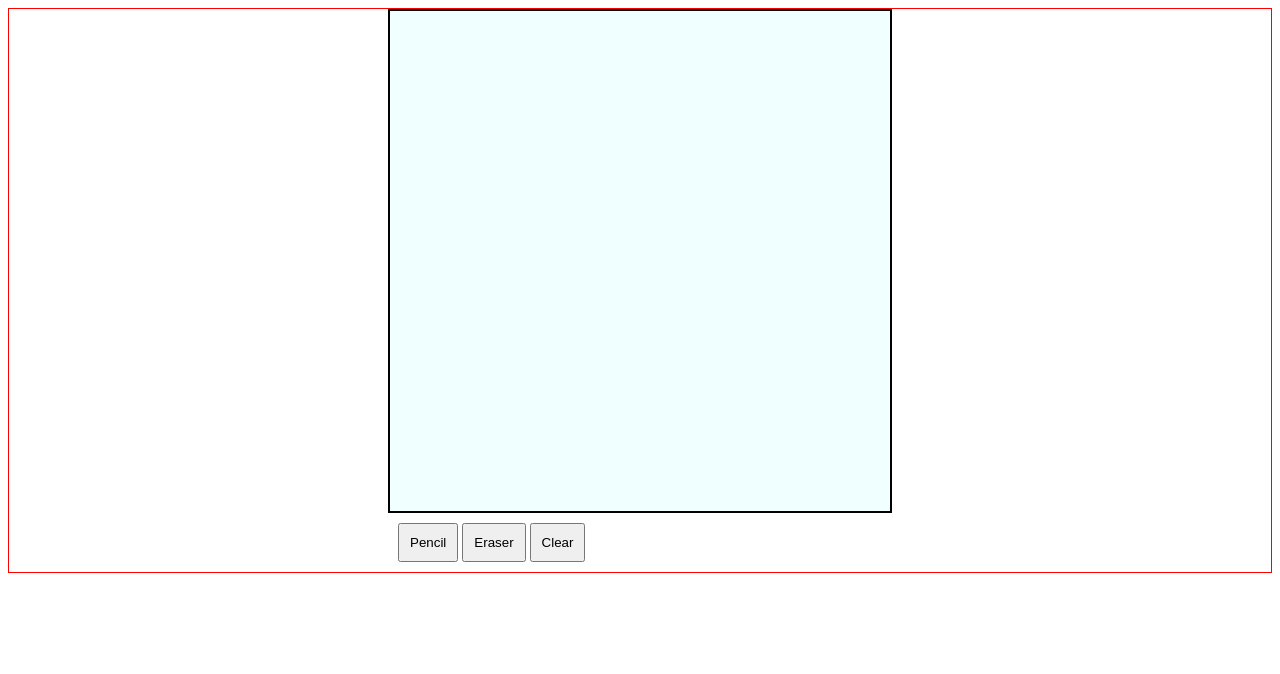
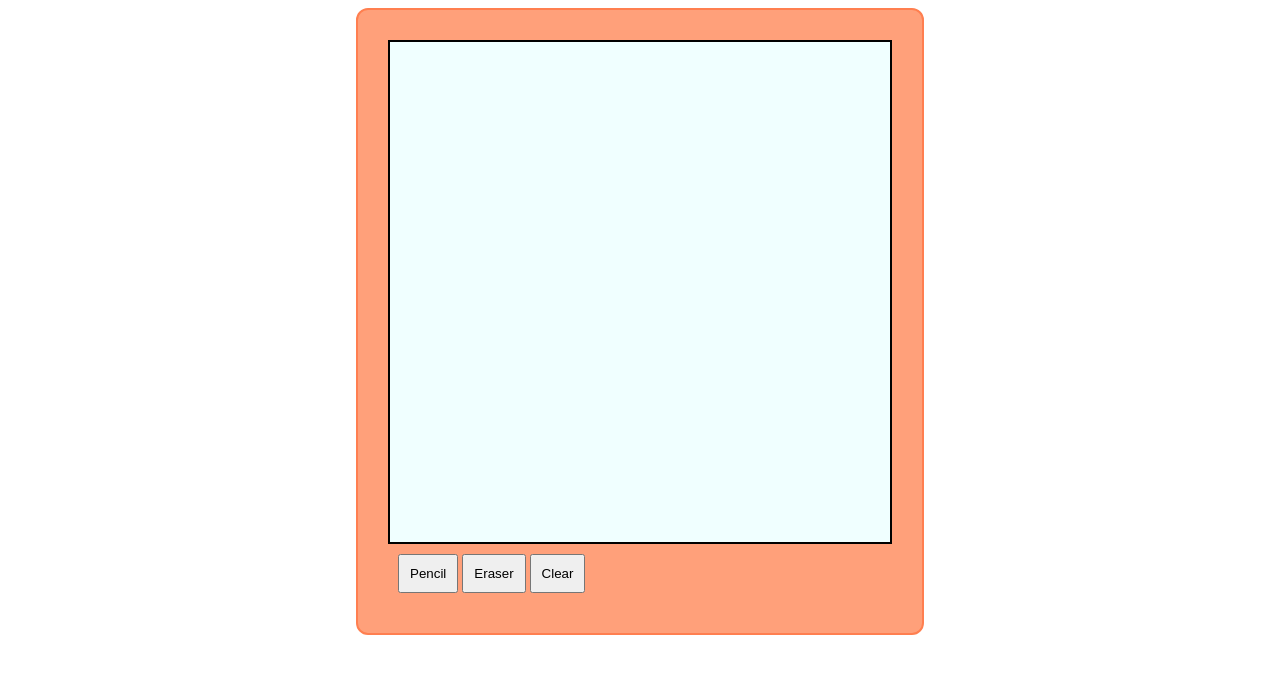
Before and after one commit to Kris022/etch-a-sketch, a plain HTML site: page index.html in a window 1280 px wide. Drawn offline with Linux system fonts and the light colour scheme.

Commit message:
console design

```diff
--- a/style.css
+++ b/style.css
@@ -11,11 +11,15 @@
 
 .flex-container {
     display: flex;
-    border: 1px solid red;
+
     justify-content: center;
 }
 
 .content {
+  border: 2px solid coral;
+  background-color: lightsalmon;
+  padding: 30px;
+  border-radius: 12px;
 
 }
 
```
